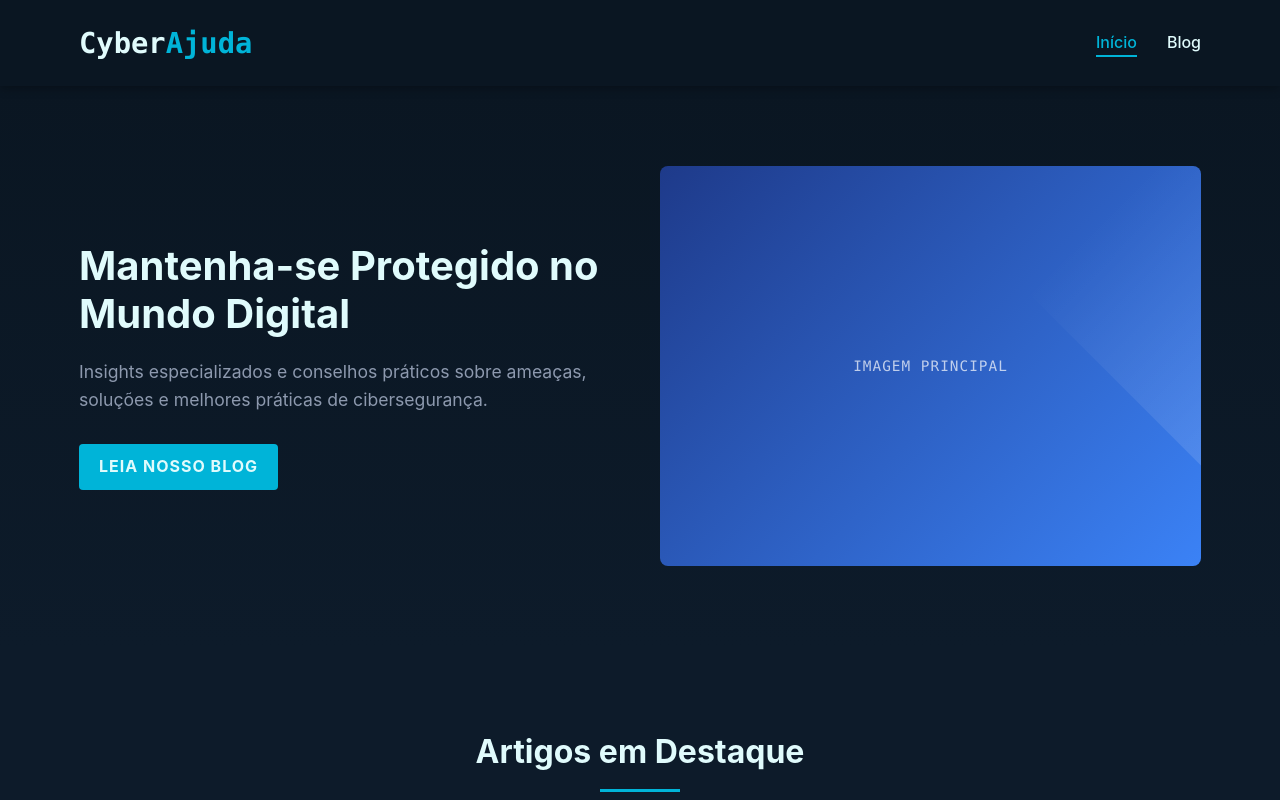
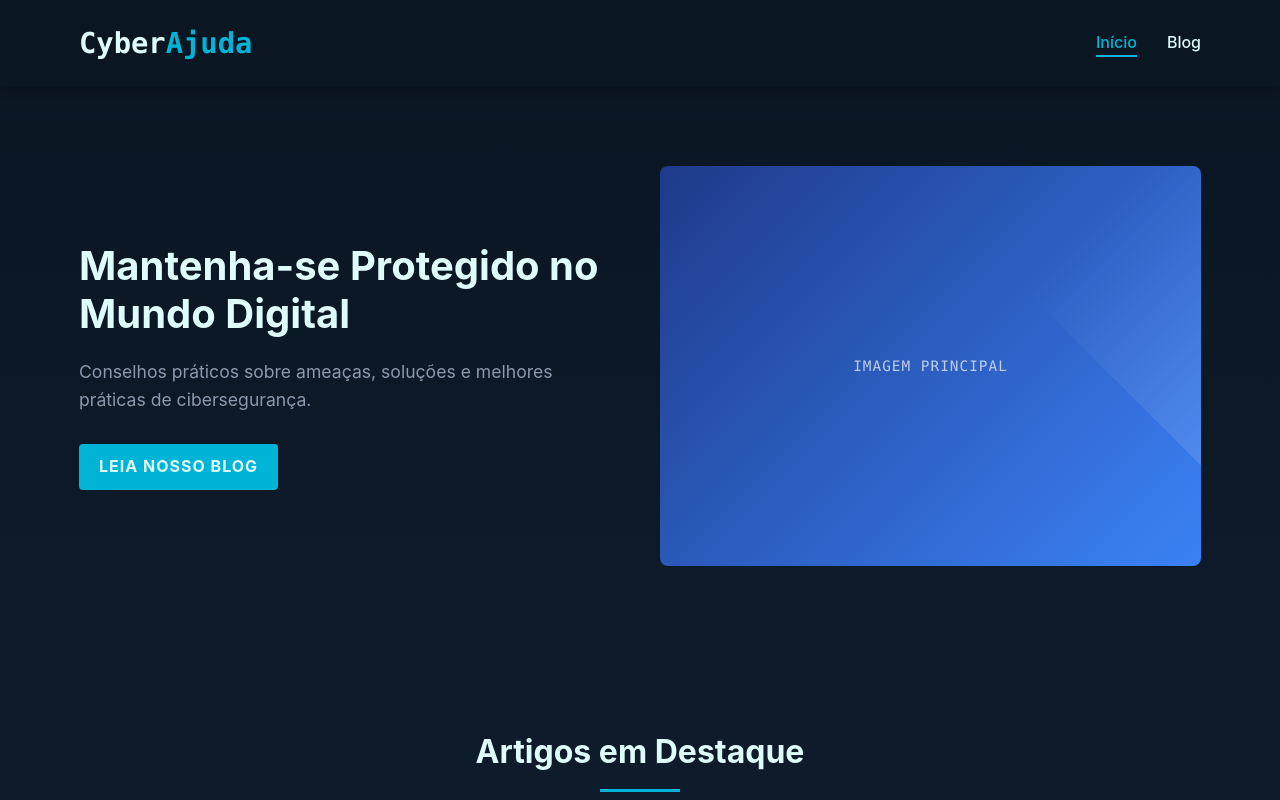
Before and after one commit to mtdevofficial/Project_WF_N1, a plain HTML site: page index.html in a window 1280 px wide. Shown: the top 800 px of the page. Drawn offline with Linux system fonts and the light colour scheme.

Commit message:
Modify LIne

```diff
--- a/index.html
+++ b/index.html
@@ -25,7 +25,7 @@
         <div class="container">
             <div class="hero-content">
                 <h2>Mantenha-se Protegido no Mundo Digital</h2>
-                <p>Insights especializados e conselhos práticos sobre ameaças, soluções e melhores práticas de cibersegurança.</p>
+                <p>Conselhos práticos sobre ameaças, soluções e melhores práticas de cibersegurança.</p>
                 <a href="blog.html" class="btn">Leia Nosso Blog</a>
             </div>
             <div class="hero-image">
```
